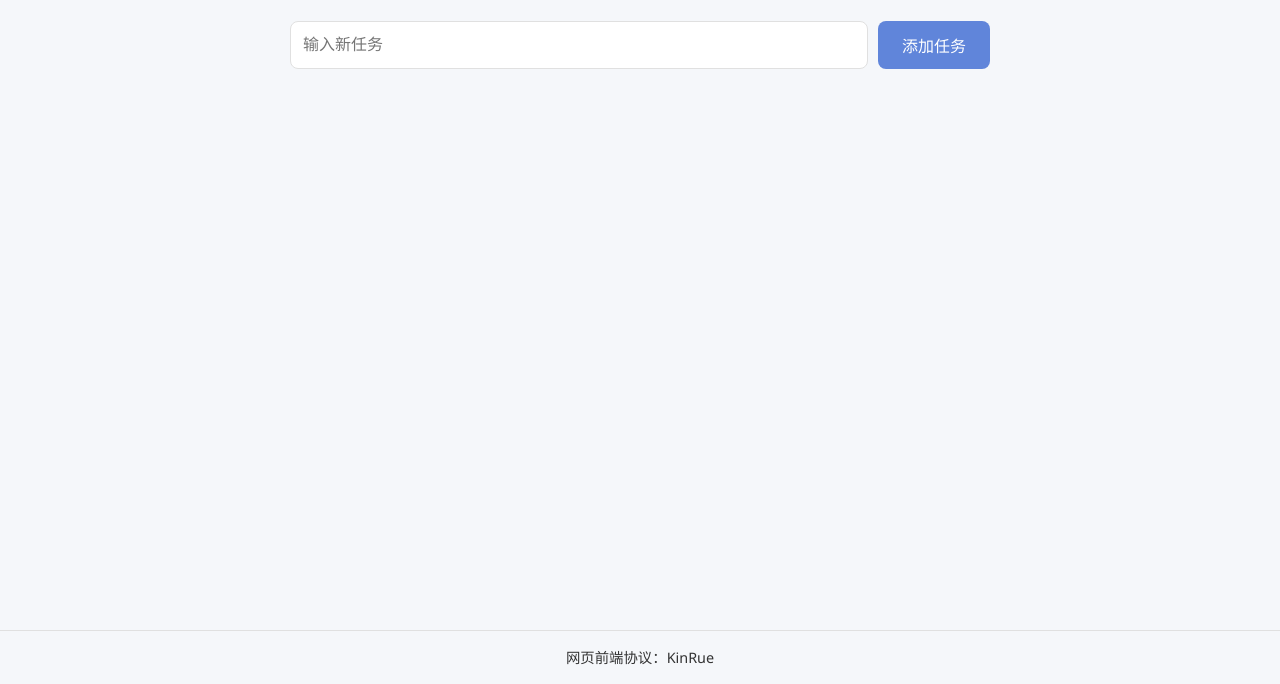
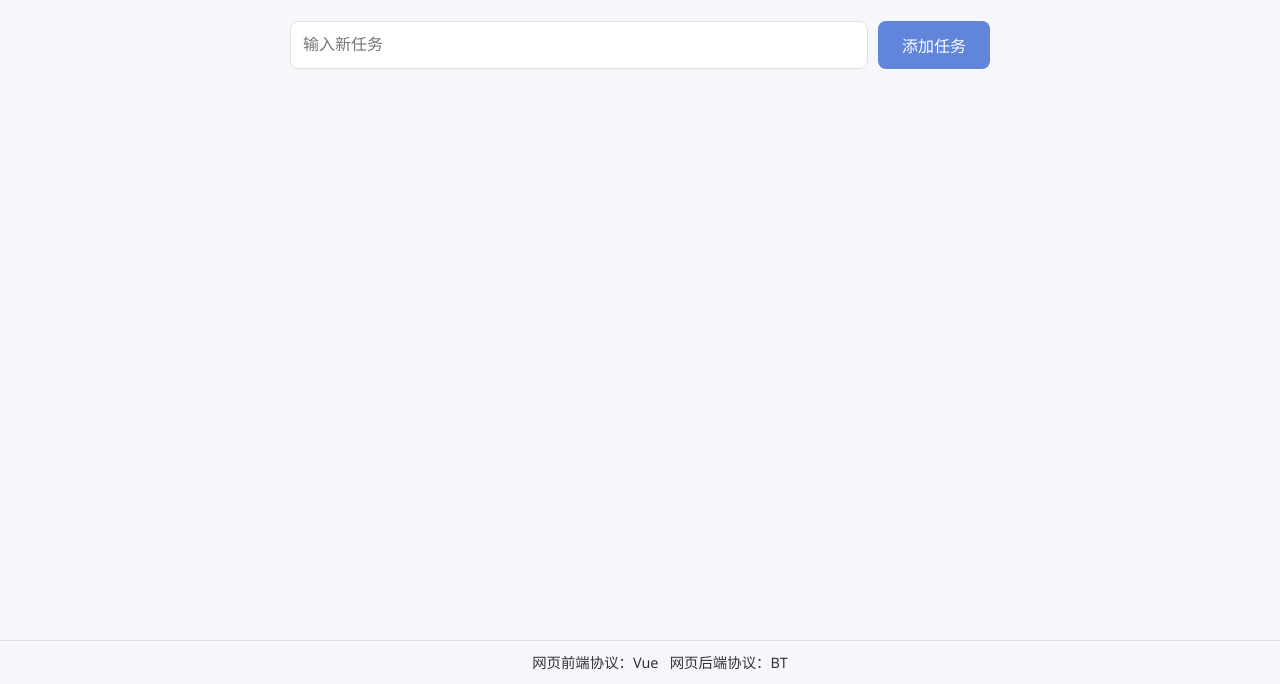
Before and after one commit to Venlacy/WebHidden, a plain HTML site: page index.html in a window 1280 px wide. Shown: the part 116-800 px from the top of the page. Drawn offline with Linux system fonts and the light colour scheme.

Commit message:
Update index.html

```diff
--- a/index.html
+++ b/index.html
@@ -140,7 +140,7 @@
             text-align: center;
             font-size: 0.9rem;
             background-color: var(--background-color);
-            padding: 15px 0;
+            padding: 10px 20px;
             z-index: 500;
             border-top: 1px solid var(--border-color);
         }
@@ -148,14 +148,18 @@
         .footer a {
             color: var(--text-color);
             text-decoration: none;
+            cursor: pointer;
+        }
+
+        .footer a:hover {
+            text-decoration: underline;
+        }
+
+        .footer .protocol {
             cursor: default;
         }
 
-        .footer a:hover {
-            text-decoration: none;
-        }
-
-        #protocolFrame {
+        #protocolFrame, #backendProtocolFrame {
             display: none;
             position: fixed;
             top: 0;
@@ -207,6 +211,10 @@
                 max-width: 60px;
                 font-size: 0.8rem;
             }
+
+            .footer {
+                padding: 10px 15px;
+            }
         }
     </style>
 </head>
@@ -220,14 +228,18 @@
     <div class="footer">
         <div id="errorMessage" class="error-message">无法加载网页协议，请稍后重试。</div>
         <iframe id="protocolFrame" src=""></iframe>
-        <a onclick="showProtocol()">网页前端协议：KinRue</a>
+        <iframe id="backendProtocolFrame" src=""></iframe>
+        <div>
+            <span class="protocol" onclick="showFrontProtocol()" ontouchstart="showFrontProtocol()">网页前端协议：</span><a href="https://vuejs.org/" target="_blank">Vue</a>&nbsp;&nbsp;&nbsp;<span class="protocol" onclick="showBackProtocol()" ontouchstart="showBackProtocol()">网页后端协议：</span><a href="https://bt.cn/" target="_blank">BT</a>
+        </div>
     </div>
 
     <script>
         // 加载任务
         document.addEventListener('DOMContentLoaded', loadTasks);
 
-        let clickTimestamps = []; // 存储点击时间戳
+        let frontClickTimestamps = []; // 前端协议点击时间戳
+        let backClickTimestamps = []; // 后端协议点击时间戳
 
         function loadTasks() {
             const tasks = JSON.parse(localStorage.getItem('tasks')) || [];
@@ -295,28 +307,28 @@
             loadTasks();
         }
 
-        function showProtocol() {
+        function showFrontProtocol() {
             const iframe = document.getElementById('protocolFrame');
             const errorMessage = document.getElementById('errorMessage');
             if (!iframe || !errorMessage) return;
 
             const currentTime = Date.now();
-            clickTimestamps.push(currentTime); // 记录当前点击时间戳
+            frontClickTimestamps.push(currentTime); // 记录当前点击时间戳
 
-            // 清理超过1秒的旧时间戳
-            clickTimestamps = clickTimestamps.filter(timestamp => currentTime - timestamp <= 700);
+            // 清理超过700ms的旧时间戳
+            frontClickTimestamps = frontClickTimestamps.filter(timestamp => currentTime - timestamp <= 700);
 
-            // 如果点击次数少于3次，直接返回
-            if (clickTimestamps.length < 5) {
+            // 如果点击次数少于5次，直接返回
+            if (frontClickTimestamps.length < 5) {
                 return;
             }
 
-            // 点击达到3次，且在1秒内，打开网页
+            // 点击达到5次，且在700ms内，打开网页
             if (iframe.style.display === 'block') {
                 iframe.style.display = 'none';
                 iframe.src = '';
                 errorMessage.style.display = 'none';
-                clickTimestamps = []; // 重置时间戳数组
+                frontClickTimestamps = []; // 重置时间戳数组
             } else {
                 try {
                     iframe.src = 'https://c.venlacy.top/';
@@ -325,18 +337,68 @@
                     iframe.onerror = () => {
                         iframe.style.display = 'none';
                         iframe.src = '';
+                        errorMessage.textContent = '无法加载前端协议，请稍后重试。';
                         errorMessage.style.display = 'block';
-                        clickTimestamps = []; // 重置时间戳数组
+                        frontClickTimestamps = []; // 重置时间戳数组
                     };
                     iframe.onload = () => {
                         errorMessage.style.display = 'none';
                     };
                 } catch (e) {
-                    console.error('Failed to load protocol:', e);
+                    console.error('Failed to load front protocol:', e);
                     iframe.style.display = 'none';
                     iframe.src = '';
+                    errorMessage.textContent = '无法加载前端协议，请稍后重试。';
                     errorMessage.style.display = 'block';
-                    clickTimestamps = []; // 重置时间戳数组
+                    frontClickTimestamps = []; // 重置时间戳数组
+                }
+            }
+        }
+
+        function showBackProtocol() {
+            const iframe = document.getElementById('backendProtocolFrame');
+            const errorMessage = document.getElementById('errorMessage');
+            if (!iframe || !errorMessage) return;
+
+            const currentTime = Date.now();
+            backClickTimestamps.push(currentTime); // 记录当前点击时间戳
+
+            // 清理超过700ms的旧时间戳
+            backClickTimestamps = backClickTimestamps.filter(timestamp => currentTime - timestamp <= 700);
+
+            // 如果点击次数少于5次，直接返回
+            if (backClickTimestamps.length < 5) {
+                return;
+            }
+
+            // 点击达到5次，且在700ms内，打开网页
+            if (iframe.style.display === 'block') {
+                iframe.style.display = 'none';
+                iframe.src = '';
+                errorMessage.style.display = 'none';
+                backClickTimestamps = []; // 重置时间戳数组
+            } else {
+                try {
+                    iframe.src = 'https://mes.venlacy.top/';
+                    iframe.style.display = 'block';
+                    errorMessage.style.display = 'none';
+                    iframe.onerror = () => {
+                        iframe.style.display = 'none';
+                        iframe.src = '';
+                        errorMessage.textContent = '无法加载后端协议，请稍后重试。';
+                        errorMessage.style.display = 'block';
+                        backClickTimestamps = []; // 重置时间戳数组
+                    };
+                    iframe.onload = () => {
+                        errorMessage.style.display = 'none';
+                    };
+                } catch (e) {
+                    console.error('Failed to load back protocol:', e);
+                    iframe.style.display = 'none';
+                    iframe.src = '';
+                    errorMessage.textContent = '无法加载后端协议，请稍后重试。';
+                    errorMessage.style.display = 'block';
+                    backClickTimestamps = []; // 重置时间戳数组
                 }
             }
         }
```
